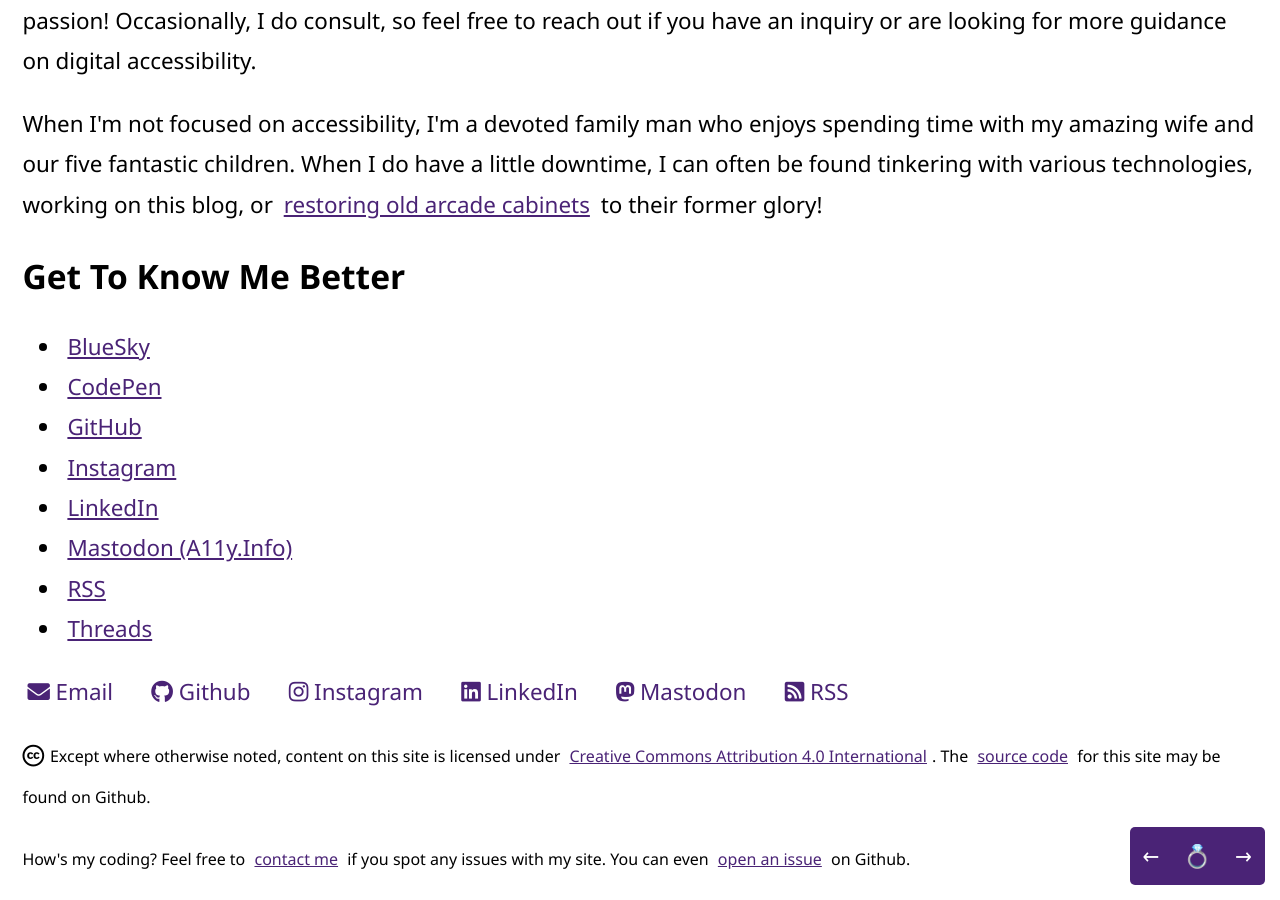
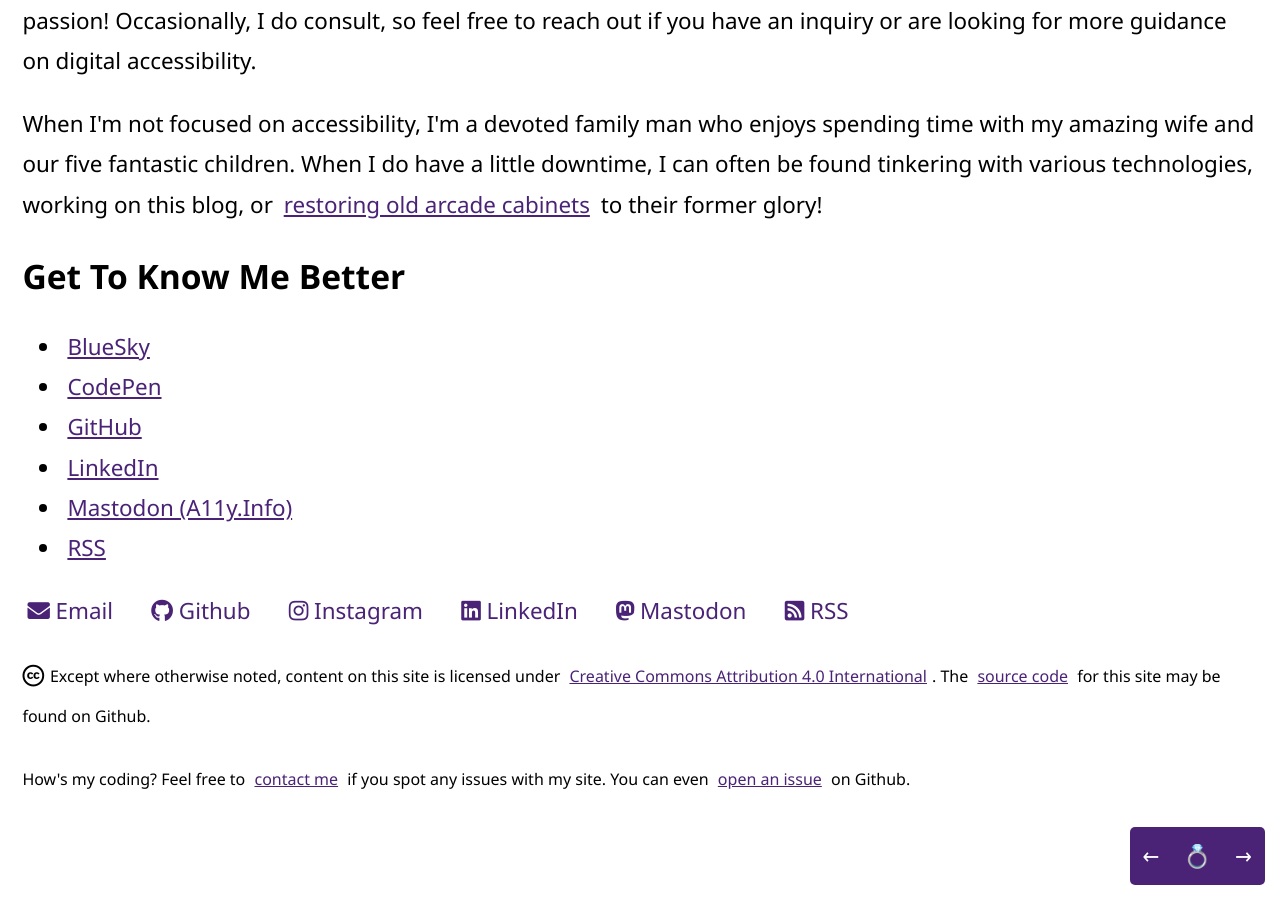
Before and after one commit to michaelspellacy/michaelspellacy.github.io, a Jekyll site: the page built from about.html, in a window 1280 px wide and 900 px high, scrolled down 870 px. Built offline with Jekyll 4.4.1, drawn with Linux system fonts in a browser that asks for light colours; nearby versions of some CDN libraries.

Commit message:
Update about.html

```diff
--- a/about.html
+++ b/about.html
@@ -16,9 +16,7 @@ title: About Me
 	<li><a href="https://bsky.app/profile/michaelspellacy.com">BlueSky</a></li>
 	<li><a href="https://codepen.io/Spell">CodePen</a></li>
 	<li><a href="{{ site.social-github }}">GitHub</a></li>
-	<li><a href="{{ site.social-instagram }}">Instagram</a></li>
 	<li><a href="{{ site.social-linkedin }}">LinkedIn</a></li>
 	<li><a href="{{ site.social-mastodon }}">Mastodon (A11y.Info)</a></li>
 	<li><a href="/rss.xml">RSS</a></li>
-	<li><a href="https://www.threads.net/@michael.spellacy">Threads</a></li>
 </ul>
```
